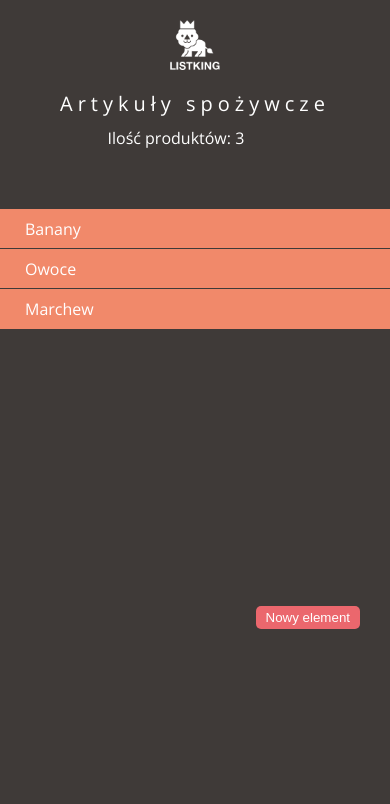
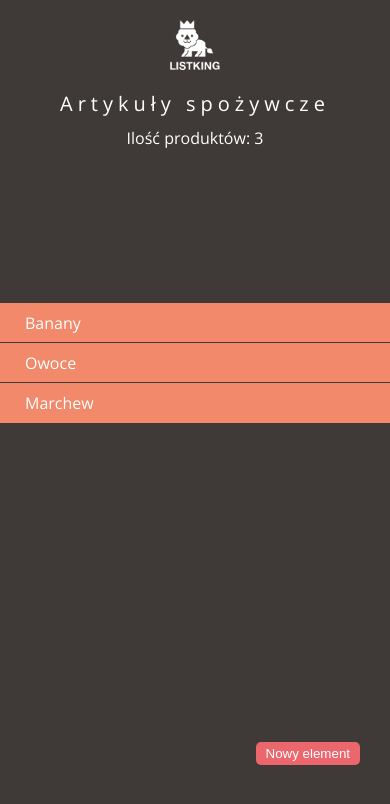
Before and after one commit to bartlomiejkulig/bartlomiejkulig.github.io, a website: page index.html in a window 390 px wide. Drawn offline with nearby package versions, Linux system fonts and the light colour scheme.

Commit message:
Add files via upload

```diff
--- a/scss/style.scss
+++ b/scss/style.scss
@@ -116,8 +116,17 @@ button {
     width: 100% !important;
     height: 100vh;
   }
+  header {
+    height: 30vh;
+    .counter-container {
+      text-align: center;
+    }
+  }
   section {
-    height: 50vh;
+    height: 55vh;
     padding-top: 50px;
   }
+  footer {
+    height: 15vh;
+  }
 }
```
Also changed, not shown: css/style.css, 1 other file.
